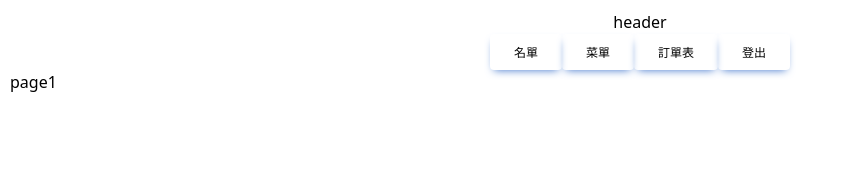
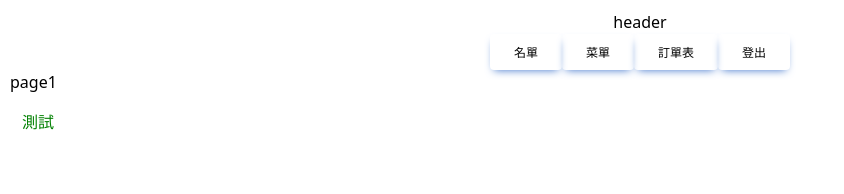
Before and after one commit to Supermarpig/BanDon, a React (Vite) app: page /page1 in a window 1280 px wide. Shown: the top 194 px of the page, without its empty margins (0-844 px from the left). Built offline with nearby package versions, Linux system fonts and the light colour scheme.

Commit message:
fix:修改input樣式

```diff
--- a/src/components/ui/Input/input.tsx
+++ b/src/components/ui/Input/input.tsx
@@ -1,4 +1,4 @@
-import React from 'react';
+import React, { useState } from 'react';
 
 interface InputProps {
     onChange?: (event: React.ChangeEvent<HTMLInputElement>) => void;
@@ -6,31 +6,59 @@
     className?: string;
     children?: string;
     type: string;
+    textColor?: string;
+    borderColor?: string;
+    labelColor?: string;
 }
 
 const Input = (props: InputProps) => {
-
     const {
         placeholder,
         onChange,
         children,
         className,
-        type
+        type,
+        textColor = 'inherit',
+        borderColor = 'inherit',
     } = props;
 
+    const [isInputEmpty, setInputEmpty] = useState(true);
+    const [isInputFocused, setInputFocused] = useState(false);
+
+    const handleInputChange = (event: React.ChangeEvent<HTMLInputElement>) => {
+        const inputValue = event.target.value;
+        setInputEmpty(inputValue === '');
+
+        if (onChange) {
+            onChange(event);
+        }
+    };
+
+    const handleInputFocus = () => {
+        setInputFocused(true);
+    };
+
+    const handleInputBlur = () => {
+        setInputFocused(false);
+    };
+
     return (
-        <div className={`relative mb-3 my-2.5 ${className}`} data-te-input-wrapper-init>
+        <div className={`relative mb-3 my-2.5`} data-te-input-wrapper-init>
             <input
                 type={type}
-                className="peer block min-h-[auto] w-full rounded border-0 bg-transparent px-3 py-[0.32rem] leading-[1.6] outline-none transition-all duration-200 ease-linear focus:placeholder:opacity-100 peer-focus:text-primary data-[te-input-state-active]:placeholder:opacity-100 motion-reduce:transition-none dark:text-neutral-200 dark:placeholder:text-neutral-200 dark:peer-focus:text-primary [&:not([data-te-input-placeholder-active])]:placeholder:opacity-0"
+                className={`peer block min-h-[auto] w-full rounded border-0 bg-transparent px-3 py-[0.32rem] leading-[1.6] outline-none transition-all duration-200 ease-linear focus:placeholder:opacity-100 peer-focus:text-primary data-[te-input-state-active]:placeholder:opacity-100 motion-reduce:transition-none dark:text-neutral-200 dark:placeholder:text-neutral-200 dark:peer-focus:text-primary [&:not([data-te-input-placeholder-active])]:placeholder:opacity-0 ${className ? className : ''}`}
+                style={{ color: textColor, borderColor: borderColor  }}
                 id="exampleFormControlInputText"
-                onChange={onChange}
+                onChange={handleInputChange}
+                onFocus={handleInputFocus}
+                onBlur={handleInputBlur}
             />
             <label htmlFor="exampleFormControlInputText"
-                className="pointer-events-none absolute left-3 top-0 mb-0 max-w-[90%] origin-[0_0] truncate pt-[0.37rem] leading-[1.6]  text-neutral-500 transition-all duration-200 ease-out peer-focus:-translate-y-[0.9rem] peer-focus:scale-[0.8] peer-focus:text-primary peer-data-[te-input-state-active]:-translate-y-[0.9rem] peer-data-[te-input-state-active]:scale-[0.8] motion-reduce:transition-none dark:text-neutral-200 dark:peer-focus:text-primary
-                "
+                className={`pointer-events-none absolute left-3 top-0 mb-0 max-w-[90%] origin-[0_0] truncate pt-[0.37rem] leading-[1.6] transition-all duration-200 ease-out
+                ${isInputFocused || !isInputEmpty ? 'translate-y-[-0.9rem] scale-[0.8] ' : ''}
+                `}
+                style={{ color: textColor }}
             >{placeholder}</label>
-
         </div>
     )
 }
--- a/src/pages/login/index.tsx
+++ b/src/pages/login/index.tsx
@@ -69,11 +69,13 @@
                     <Input
                         type="text"
                         placeholder={'帳號'}
+                        textColor='white'
                         onChange={usernameChange}
                     />
                     <Input
                         type="password"
                         placeholder={'密碼'}
+                        textColor='white'
                         onChange={passwordChange}
                     />
                     <button className="bg-white rounded-3xl mt-10 w-[100px] hover:scale-105" onClick={gotoLogin}>登錄</button>
--- a/src/pages/page1.tsx
+++ b/src/pages/page1.tsx
@@ -9,6 +9,11 @@
         <>
             <div>page1</div>
 
+            <Input type='text'
+                placeholder={'測試'}
+                textColor='green'
+                // className='border-2 border-solid border-black'
+            />
 
         </>
     )
```
